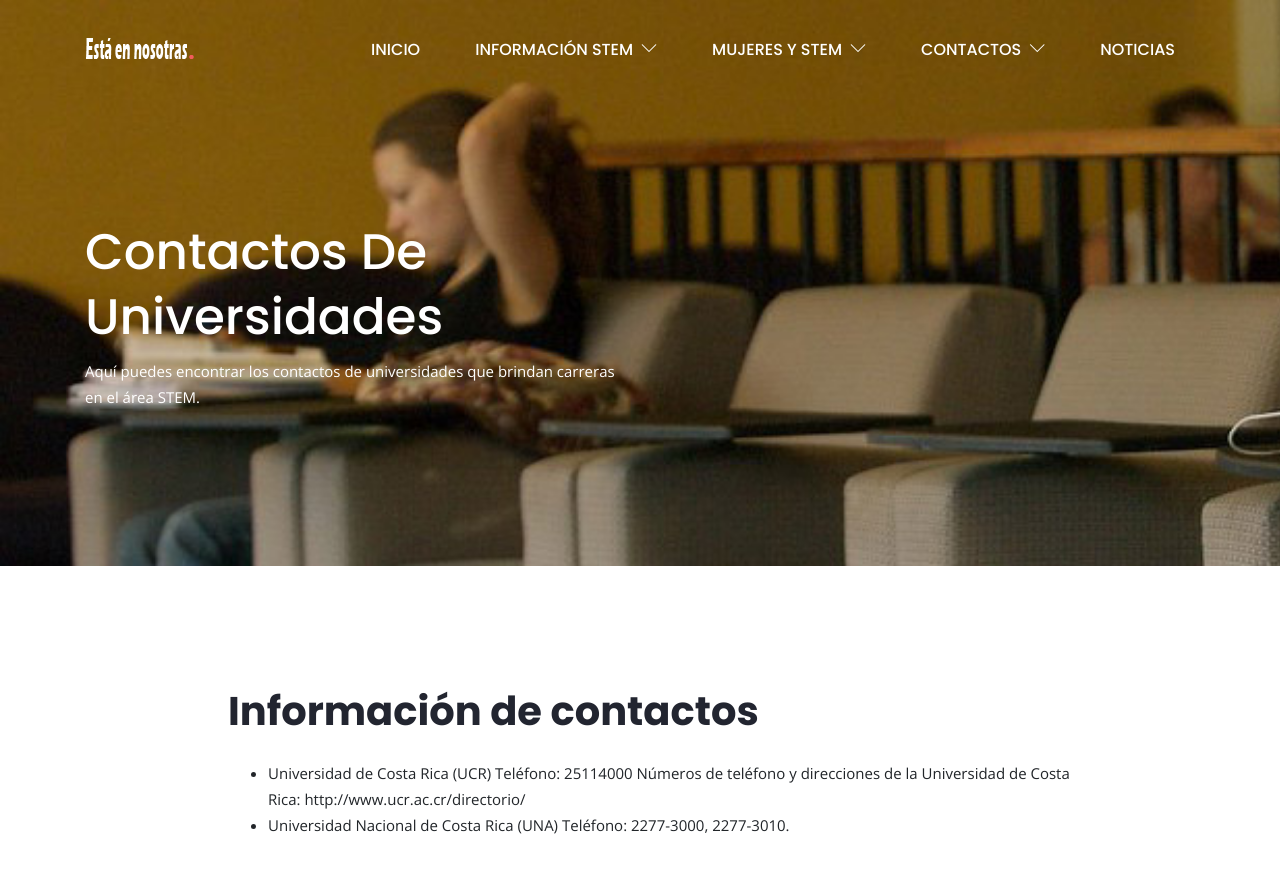
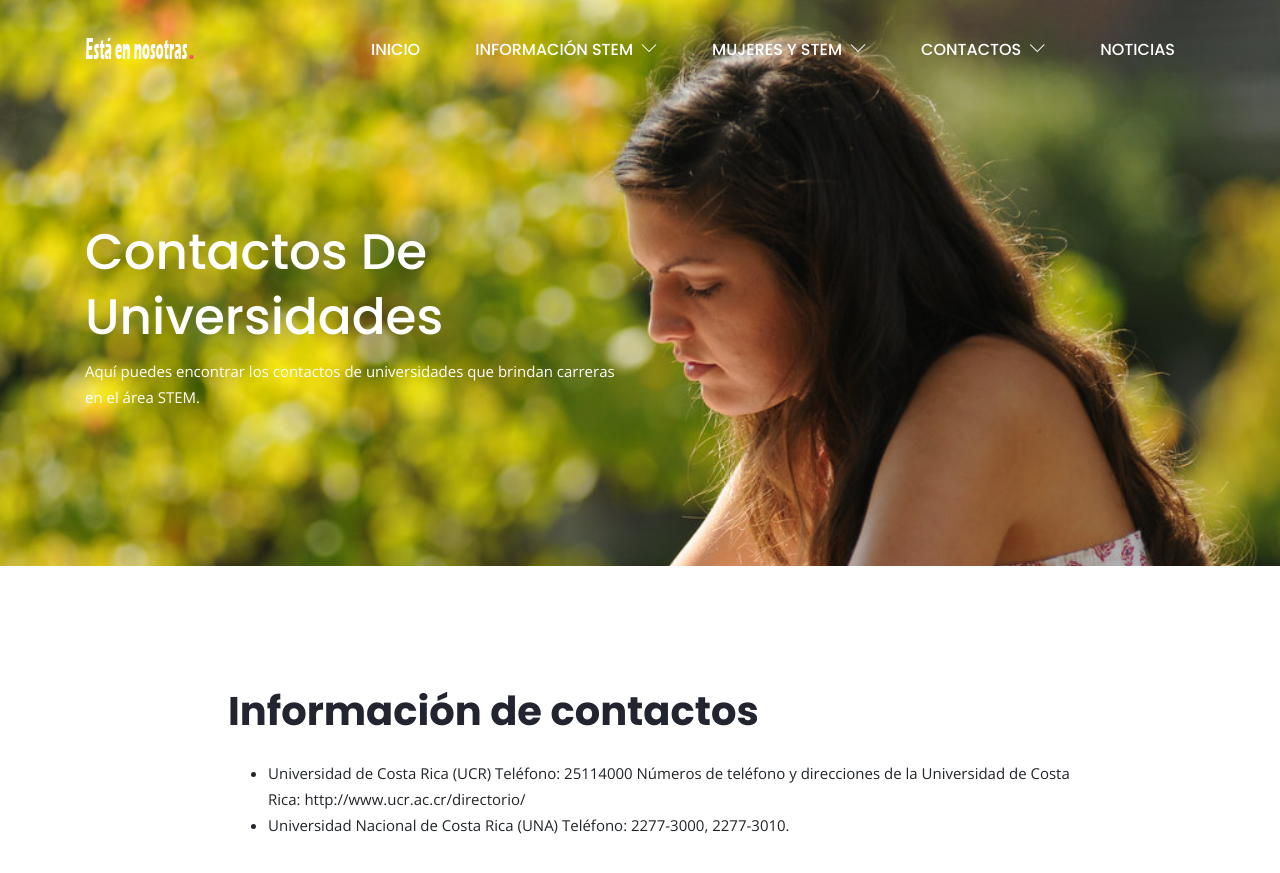
Before and after one commit to estaennosotraspiloto/estaennosotraspiloto, a Jekyll site: the page built from contactos-de-universidades.html, in a window 1280 px wide and 900 px high. Shown: the top 873 px of the window. Built offline with Jekyll 4.4.1, drawn with Linux system fonts in a browser that asks for light colours.

Commit message:
Update from Forestry.io estaennosotraspiloto updated contactos-de-universidades.html

```diff
--- a/contactos-de-universidades.html
+++ b/contactos-de-universidades.html
@@ -1,6 +1,6 @@
 ---
 layout: default
-header_image: "/assets/images/team/universidad-3.jpg"
+header_image: "/assets/images/team/contactos-2.jpg"
 title: Contactos de Universidades
 description: 'Aquí puedes encontrar los contactos de universidades que brindan carreras
   en el área STEM. '
```
